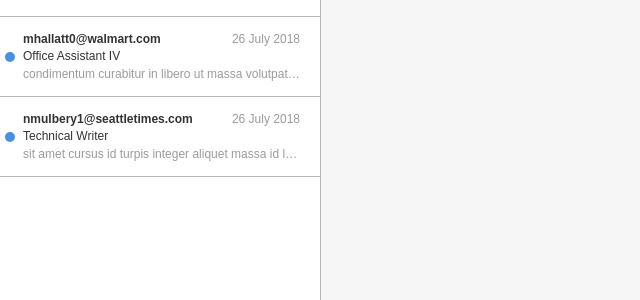
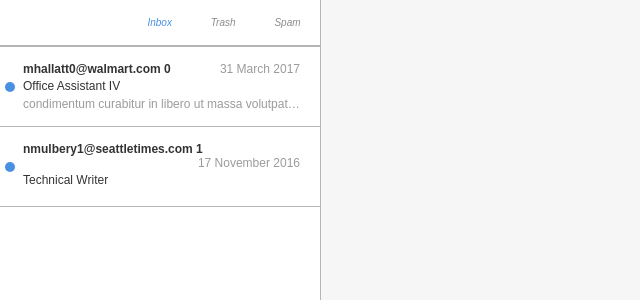
Before and after one commit to luizkra/emailClient, a React (Create React App) app: page / in a window 1280 px wide. Shown: the top 300 px of the page, without its empty margins (0-640 px from the left). Built offline with nearby package versions, Linux system fonts and the light colour scheme.

Commit message:
Add icons and show mail detail

```diff
--- a/src/components/EmailList.js
+++ b/src/components/EmailList.js
@@ -9,7 +9,9 @@ class EmailList extends Component {
     this.addToViewer = this.addToViewer.bind(this);
 
     this.state = {
-      listMails: []
+      listMails: [],
+      trashMails: [],
+      spanMails: []
     }
 
     store.subscribe(() => {
@@ -33,20 +35,33 @@ class EmailList extends Component {
     return (
       <div className="List-container">
         <header className="List-header">
-          <h1 className="List-title">{title}</h1>
+          <div className="left-menu-list">
+          <h3 className="List-title">{title}</h3>
+          </div>
+          <div className="rigth-menu-list">
+            <i className="fas fa-inbox icon-mail-list active"> Inbox</i>
+            <i className="far fa-trash-alt icon-mail-list"> Trash</i>
+            <i className="fas fa-microchip icon-mail-list"> Spam</i>
+          </div>
         </header>
+        {this.state.listMails.length < 1 &&
+          <div className="text-center-flex">
+            <h2 className="text-empty"> Bandeja de entrada vacía</h2>
+          </div>
+        }
+        {this.state.listMails.length > 0 &&
         <div className="List-custom">
           {this.state.listMails.map((item, index) =>
             <div className={item.isReaded ? 'item-custom' : 'item-custom new'} key={index} onClick={() => this.addToViewer(index)}>
               <div className="item-wrapper">
                 <div className="item-user">
                   <div className="user-icon"/>
-                <div className="user-name">{item.from}</div>
+                  <div className="user-name">{item.from} {index}</div>
                   <div className="item-date">{new Intl.DateTimeFormat('en-GB', {
                     year: 'numeric',
                     month: 'long',
                     day: '2-digit'
-                }).format(item.title)}</div>
+                  }).format(new Date(item.date))}</div>
                 </div>
                 <div className="item-tittle">{item.subject}</div>
                 <div className="item-description">{item.body}</div>
@@ -54,6 +69,7 @@ class EmailList extends Component {
             </div>
           )}
         </div>
+        }
       </div>
     );
   }
--- a/src/css/EmailList.css
+++ b/src/css/EmailList.css
@@ -7,7 +7,11 @@
 	font-size: 12px;
 }
 .List-header{
-	border-bottom: 1px solid #B5B5B5;
+	border-bottom: 2px solid #B5B5B5;
+    display: flex;
+    flex-direction: row;
+    max-height: 45px;
+    min-height: 45px;
 }
 .List-custom{
 	position: relative;
@@ -28,13 +32,13 @@
 .item-custom:active{
 	background-color: #F9F9F9;
 }
-/*div .item-custom::before{
+div .item-custom.active::before{
 	content: "";
     width: 5px;
     height: 100%;
 	background-color: #4990E2;
     position: absolute;
-}*/
+}
 div .item-custom.new::after{
 	content: "";
     width: 10px;
@@ -71,3 +75,30 @@ div .item-custom.new::after{
 .item-tittle{
 	margin: 3px 0 3px 0;
 }
+.rigth-menu-list{
+    display: inline-flex;
+    width: 60%;
+    justify-content: space-around;
+}
+.left-menu-list{
+	display: inline-block;
+	width: 40%;
+}
+.icon-mail-list{
+	font-size: 10px;
+	color: #8B8B8B;
+	margin: 5px 0px;
+    align-self: center;
+}
+.icon-mail-list.active{
+	color: #4990E2;
+}
+.text-center-flex{
+    display: flex;
+    align-items: center;
+    align-self: center;
+    flex: 1;
+}
+.text-empty{
+	color: gray;
+}
```
Lines whose indentation alone changed are shown as unchanged.
